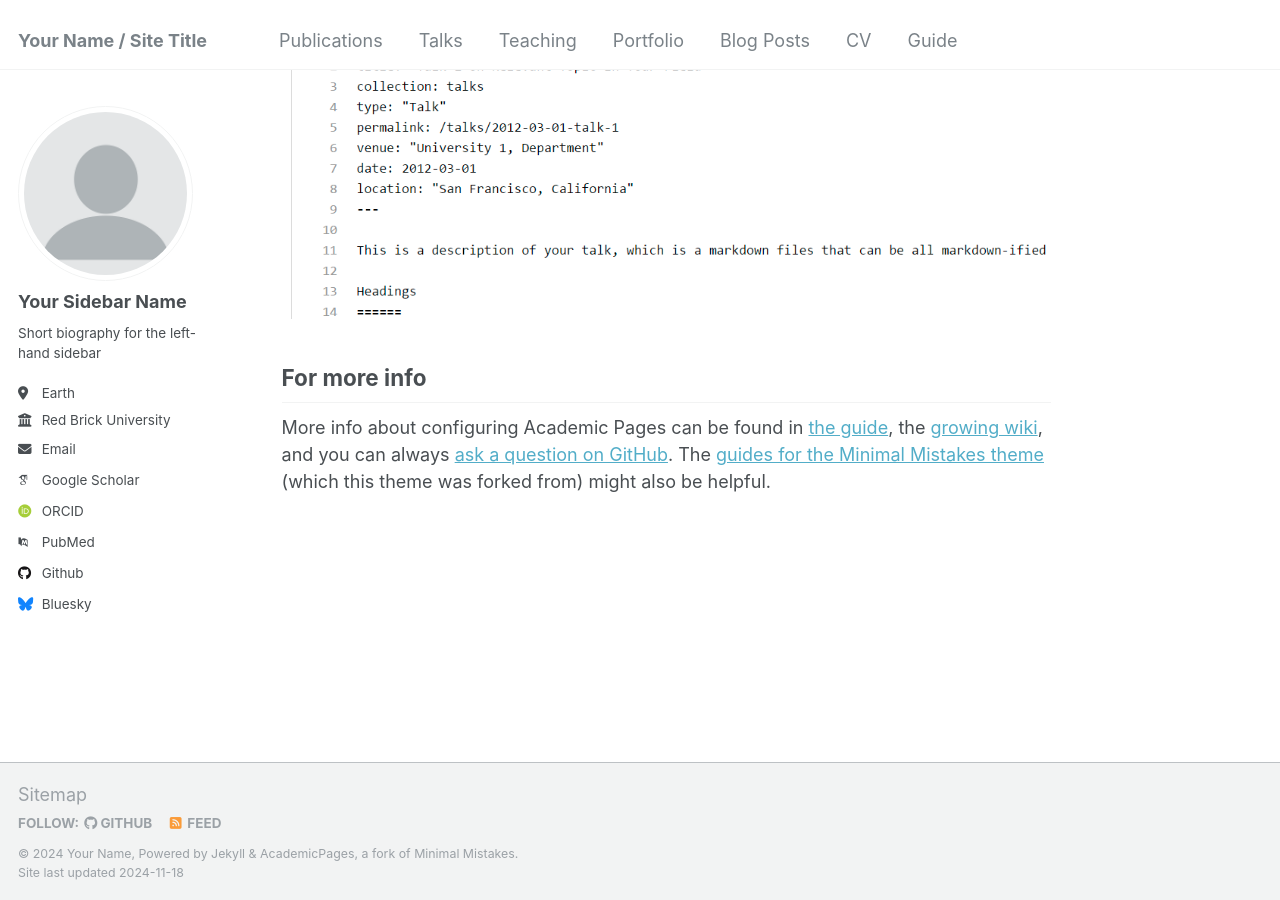
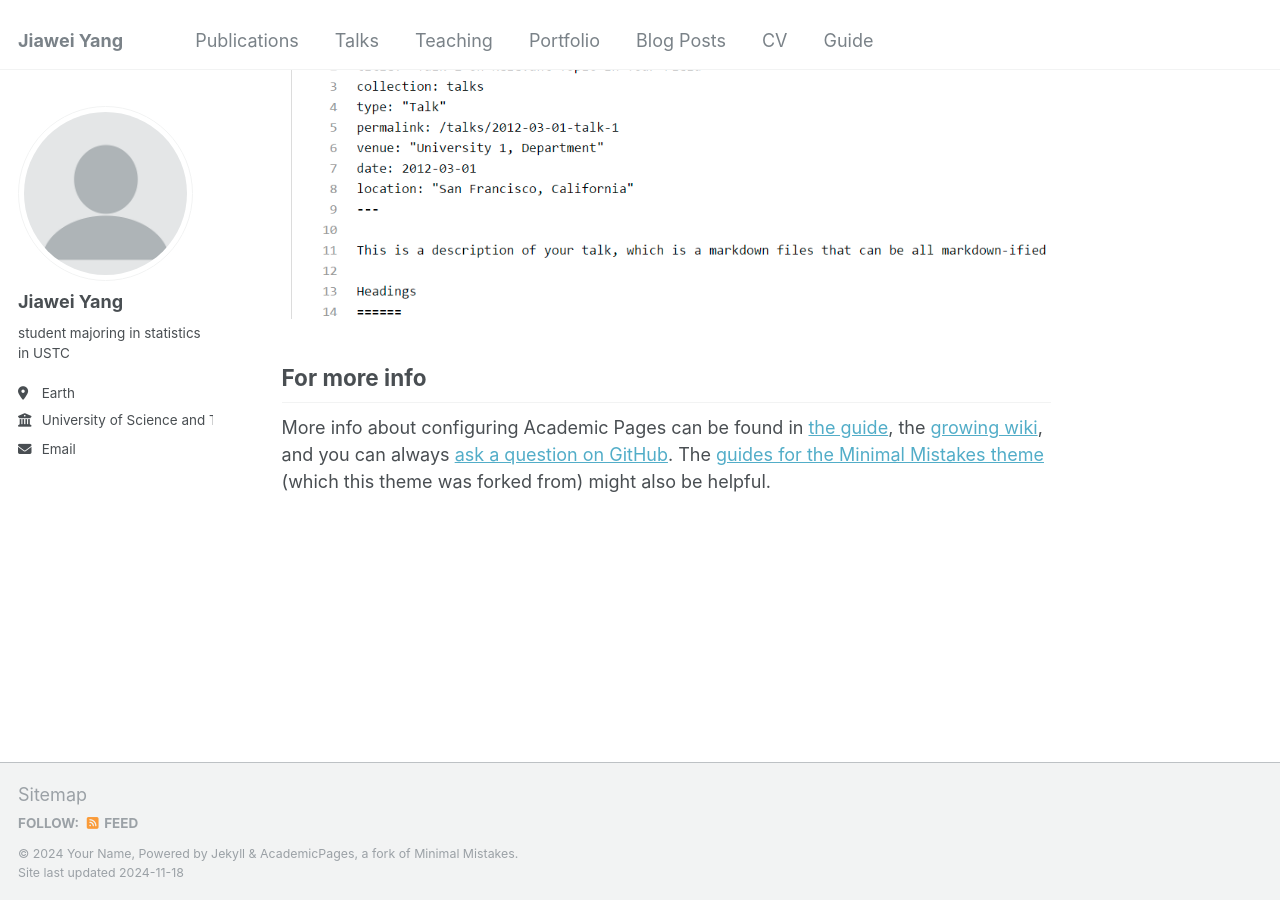
Before and after one commit to jiawei-yang05/Jiawei-yang05.github.io, a Jekyll site: the page built from _pages/about.md, in a window 1280 px wide and 900 px high, scrolled down 2643 px. Built offline with Jekyll 4.4.1, drawn with Linux system fonts in a browser that asks for light colours; some web fonts are replaced.

Commit message:
Update _config.yml

```diff
--- a/_config.yml
+++ b/_config.yml
@@ -8,11 +8,11 @@
 
 # Basic Site Settings
 locale                   : "en-US"
-title                    : "Your Name / Site Title"
+title                    : "Jiawei Yang"
 title_separator          : "-"
 name                     : &name "Your Name"
 description              : &description "personal description"
-url                      : https://academicpages.github.io # the base hostname & protocol for your site e.g. "https://[your GitHub username].github.io"
+url                      : https://jiawei-yang05.github.io # the base hostname & protocol for your site e.g. "https://[your GitHub username].github.io"
 baseurl                  : "" # the subpath of your site, e.g. "/blog"
 repository               : "academicpages/academicpages.github.io"
 
@@ -22,21 +22,21 @@ repository               : "academicpages/academicpages.github.io"
 author:
   # Biographic information
   avatar           : "profile.png"
-  name             : "Your Sidebar Name"
+  name             : "Jiawei Yang"
   pronouns         : # example: "she/her"
-  bio              : "Short biography for the left-hand sidebar"
+  bio              : "student majoring in statistics in USTC"
   location         : "Earth"
-  employer         : "Red Brick University"
+  employer         : "University of Science and Technology of China"
   uri              : # URL
-  email            : "none@example.org"
+  email            : "pky@mail.ustc.edu.cn"
 
   # Academic websites
   arxiv            : # URL - Update with the correct link to your profile
-  googlescholar    : "https://scholar.google.com/citations?user=PS_CX0AAAAAJ"
+  googlescholar    : # "https://scholar.google.com/citations?user=PS_CX0AAAAAJ"
   impactstory      : # URL
-  orcid            : "http://orcid.org/yourorcidurl"
+  orcid            : # "http://orcid.org/yourorcidurl"
   semantic         : # URL
-  pubmed           : "https://www.ncbi.nlm.nih.gov/pubmed/?term=john+snow"
+  pubmed           : # "https://www.ncbi.nlm.nih.gov/pubmed/?term=john+snow"
   researchgate     : # URL
   scopus           : # URL
 
@@ -44,12 +44,12 @@ author:
   bitbucket        : # Username - Update with your username on the site
   codepen          : # Username
   dribbble         : # Username
-  github           : "academicpages"
+  github           : # "academicpages"
   kaggle           : # Username
   stackoverflow    : # User number or user number and name (i.e., use "1" or "1/jeff-atwood")
 
   # Social media
-  bluesky          : "bsky.app" # Replace this with you Bluesky username
+  bluesky          : # "bsky.app" # Replace this with you Bluesky username
   facebook         : # Username
   flickr           : # Username
   foursquare       : # Username
```
